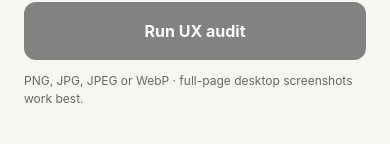
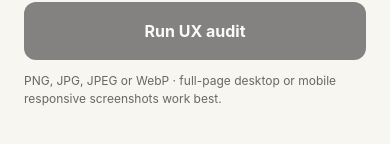
Before and after one commit to Zunaidscreenroot/uxaudit, a Next.js app: page / in a window 390 px wide. Shown: the part 624-768 px from the top of the page. Built offline with nearby package versions, Linux system fonts and the light colour scheme.

Commit message:
Clarify responsive screenshot support

```diff
--- a/app/page.tsx
+++ b/app/page.tsx
@@ -65,7 +65,7 @@ export default function Home() {
       <form className="auditForm" onSubmit={runAudit}><input ref={inputRef} type="file" accept="image/png,image/jpeg,image/webp" onChange={selectFile} hidden /><button className="uploadButton" type="button" onClick={() => inputRef.current?.click()} disabled={loading}>{file ? "Change screenshot" : "Upload screenshot"}</button><button className="auditButton" type="submit" disabled={loading || !file}>{loading ? "Running two-stage audit…" : "Run UX audit"}</button></form>
       {file && <div className="uploadInfo"><span><strong>{file.name}</strong> · {(file.size / 1024 / 1024).toFixed(1)} MB{file.size > MAX_UPLOAD_BYTES ? " · will be optimized before upload" : ""}</span><button type="button" onClick={clearFile} disabled={loading}>Remove</button></div>}
       {preview && !loading && !result && <div className="uploadPreview"><img src={preview} alt="Uploaded website screenshot preview" /></div>}
-      {!file && <p className="uploadHint">PNG, JPG, JPEG or WebP · full-page desktop screenshots work best.</p>}
+      {!file && <p className="uploadHint">PNG, JPG, JPEG or WebP · full-page desktop or mobile responsive screenshots work best.</p>}
       {error && <div className="error">{error}</div>}
     </section>
     {loading && <section className="results progressResults"><ProgressPanel stages={stages} /></section>}
```
